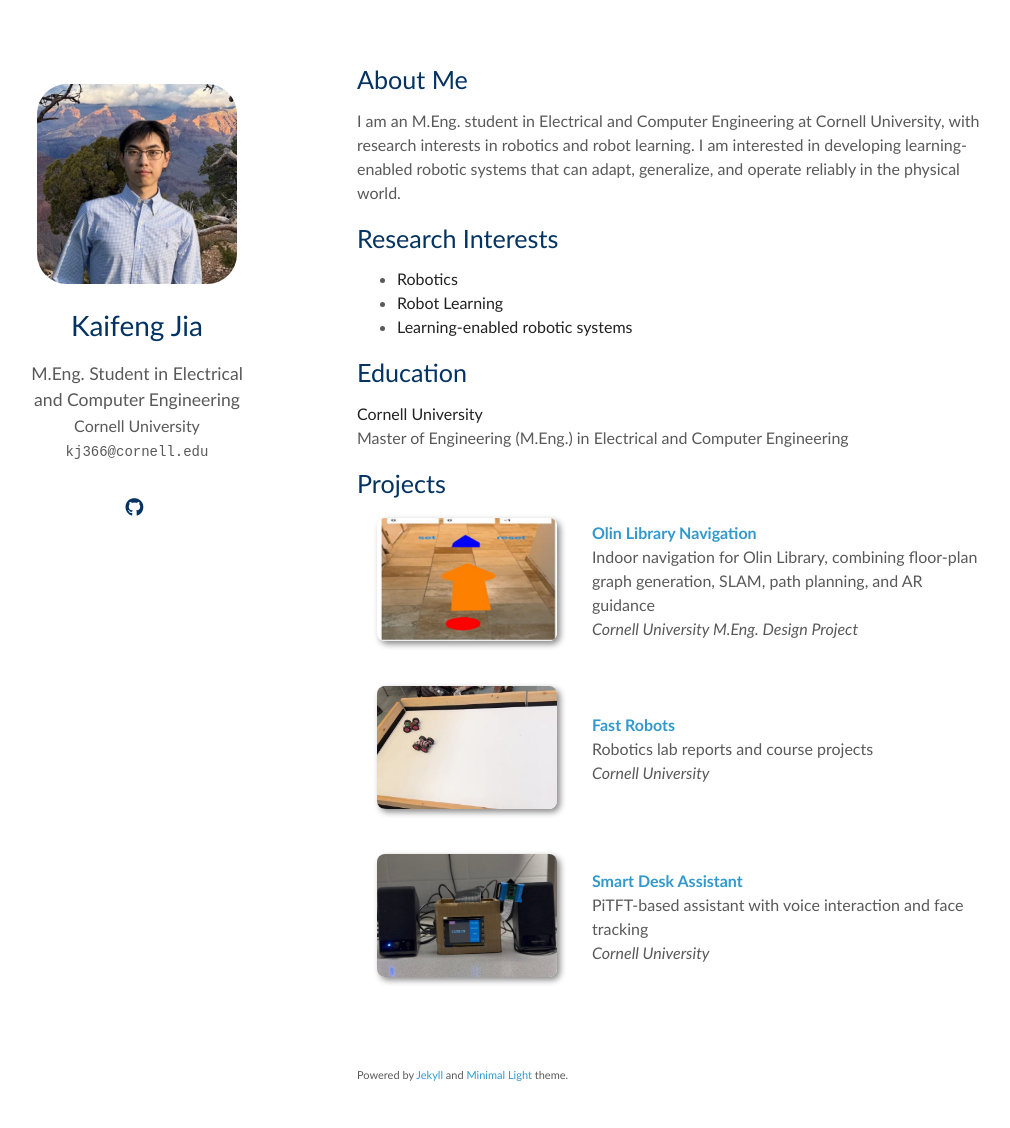
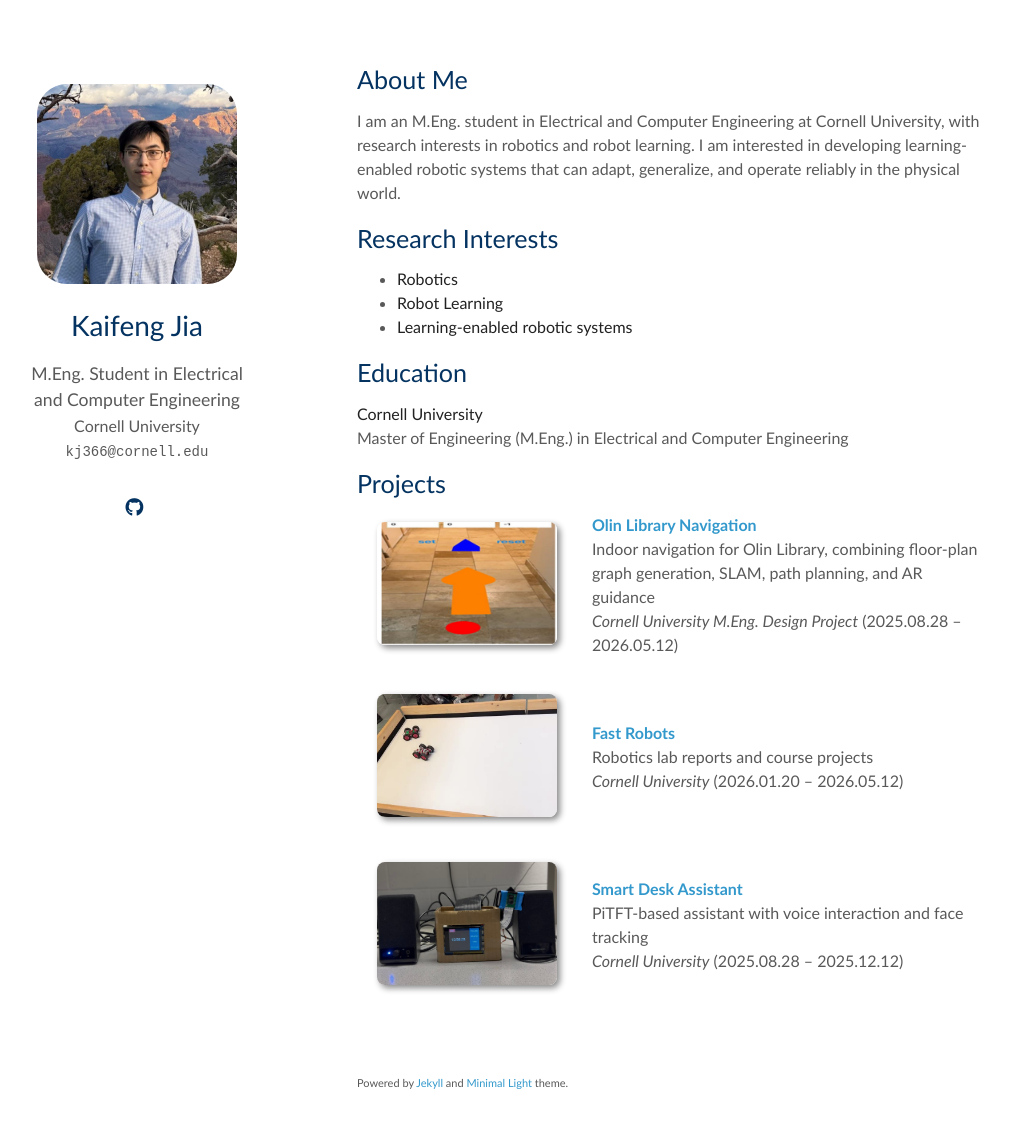
Before and after one commit to Kaifeng-Jia/Kaifeng-Jia.github.io, a Jekyll site: the page built from index.md, in a window 1280 px wide and 1163 px high. Shown: the top 1128 px of the window, without its empty margins (83-1093 px from the left). Built offline with Jekyll 4.4.1, drawn with Linux system fonts in a browser that asks for light colours; a style sheet for code colours, icons or effects is not loaded; our own code applies the rules of GitHub Pages for plain Markdown files; grey boxes are pictures that could not be loaded.

Commit message:
Add project date ranges

```diff
--- a/_data/projects.yml
+++ b/_data/projects.yml
@@ -2,12 +2,14 @@
   - title: "Olin Library Navigation"
     authors: "Indoor navigation for Olin Library, combining floor-plan graph generation, SLAM, path planning, and AR guidance"
     journal: "Cornell University M.Eng. Design Project"
+    year: "2025.08.28 – 2026.05.12"
     image: "./assets/img/olin-library-navigation.jpg"
     link: "https://github.com/Kaifeng-Jia/OlinLibraryNavi"
 
   - title: "Fast Robots"
     authors: "Robotics lab reports and course projects"
     journal: "Cornell University"
+    year: "2026.01.20 – 2026.05.12"
     image: "./assets/img/fast-robots-video-poster.jpg"
     video: "./assets/video/fast-robots.mp4"
     link: "https://kaifeng-jia.github.io/fast-robots/"
@@ -15,5 +17,6 @@
   - title: "Smart Desk Assistant"
     authors: "PiTFT-based assistant with voice interaction and face tracking"
     journal: "Cornell University"
+    year: "2025.08.28 – 2025.12.12"
     image: "./assets/img/ece5725-smart-desk-assistant.jpg"
     link: "https://kaifeng-jia.github.io/ECE5725/"
```
